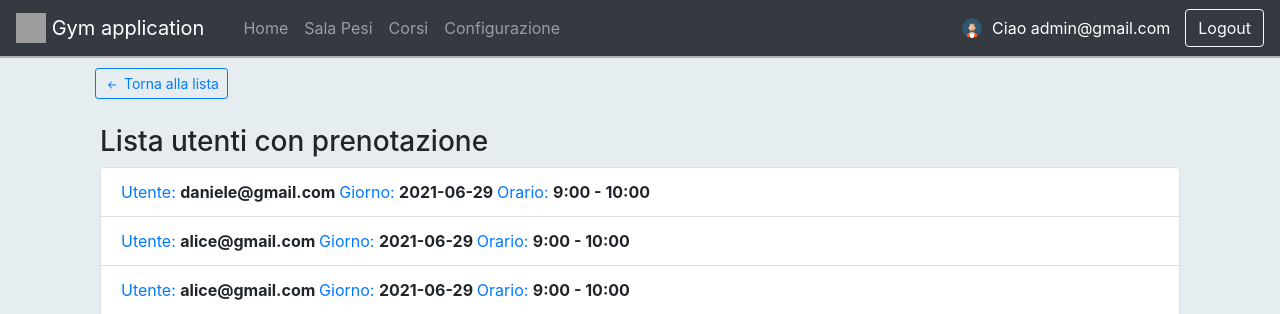
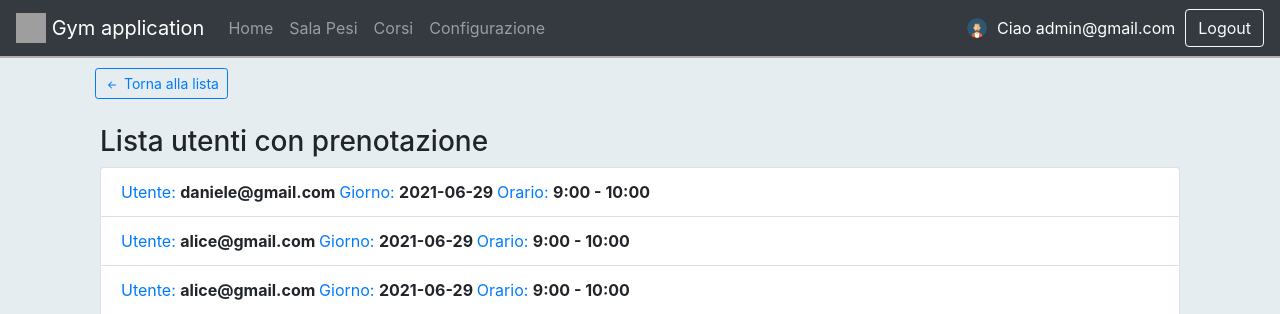
Before and after one commit to DanielBerton/gym-project, a Flask app: page /booking_list in a window 1280 px wide. Shown: the top 314 px of the page. Run offline with Flask 2, Linux system fonts and the light colour scheme; a user stored in the database is signed in; some libraries are stand-ins or nearby versions; grey boxes are pictures that could not be loaded.

Commit message:
Style(Base): menu refactor

```diff
--- a/templates/base.html
+++ b/templates/base.html
@@ -15,53 +15,44 @@
       {% if route != 'login' and route != '/unauthorized' and user %}
       <!-- Navbar -->
 
-        <nav class="header navbar navbar-expand-lg navbar-dark bg-dark">
+        <nav class="header navbar navbar-expand-md navbar-dark bg-dark">
           <a class="navbar-brand" href="{{ url_for('private') }}">
             <img src="https://www.goldsgym.com/assets/dist/img/logo/notext/fullcolor.svg" width="30" height="30" class="d-inline-block align-top" alt="">
             Gym application
           </a>
-          <div class="container-fluid">
-            <button
-              class="navbar-toggler"
-              type="button"
-              data-mdb-toggle="collapse"
-              data-mdb-target="#navbarExample01"
-              aria-controls="navbarExample01"
-              aria-expanded="false"
-              aria-label="Toggle navigation"
-            >
-              <i class="fas fa-bars"></i>
-            </button>
-            <div class="collapse navbar-collapse" id="navbarExample01">
-              <ul class="navbar-nav me-auto mb-2 mb-lg-0">
+          <button type="button" class="navbar-toggler" data-toggle="collapse" data-target="#navbarCollapse">
+            <span class="navbar-toggler-icon"></span>
+          </button>
+
+          <div class="collapse navbar-collapse" id="navbarCollapse">
+            <div class="navbar-nav">
+
                 {# menu dinamico in base all'utente #}
 
                 {% if user and user.role == "owner"  %}
-                  <li class="{{ 'active' if route == '/admin_dashboard' or route == '/private' else '' }} nav-item">
-                      <a class="nav-link" aria-current="page" href="{{ url_for('admin_dashboard') }}">Home</a>
-                  </li>
+                      <a class="nav-item nav-link {{ 'active' if route == '/admin_dashboard' or route == '/private' else '' }}" aria-current="page" href="{{ url_for('admin_dashboard') }}">Home</a>
                   {% else %}
-                  <li class="{{ 'active' if route == '/private' or route == '/admin_dashboard' else '' }} nav-item">
-                      <a class="nav-link" aria-current="page" href="{{ url_for('private') }}">Home</a>
-                    </li>
+
+                      <a class="{{ 'active' if route == '/private' or route == '/admin_dashboard' else '' }} nav-item nav-link" aria-current="page" href="{{ url_for('private') }}">Home</a>
+
                 {% endif %}
-                <li class="{{ 'active' if route == '/weight_rooms'  or route == '/previous' or route == '/next' else '' }} nav-item">
-                  <a class="nav-link" href="{{ url_for('wr_bp.weight_rooms') }}">Sala Pesi</a>
-                </li>
-                <li class="{{ 'active' if route == '/courses' else '' }}  nav-item">
-                  <a class="nav-link" href="{{ url_for('courses_bp.courses') }}">Corsi</a>
-                </li>
+
+                  <a class="{{ 'active' if route == '/weight_rooms'  or route == '/previous' or route == '/next' else '' }} nav-item nav-link" href="{{ url_for('wr_bp.weight_rooms') }}">Sala Pesi</a>
+
+
+                  <a class="{{ 'active' if route == '/courses' else '' }} nav-item nav-link" href="{{ url_for('courses_bp.courses') }}">Corsi</a>
+
                 {% if user and user.role == "owner"  %}
-                  <li class="{{ 'active' if route == '/setting' else '' }}  nav-item">
-                    <a class="nav-link" href="{{ url_for('settings_bp.setting') }}">Configurazione</a>
-                  </li>
+
+                    <a class="{{ 'active' if route == '/setting' else '' }} nav-item nav-link" href="{{ url_for('settings_bp.setting') }}">Configurazione</a>
+
                 {% endif %}
-              </ul>
             </div>
+          </div>
             <img src="static/img/avatar_man.png" alt="Avatar" class="avatar">
             {% if user %}
-              <span class="user">Ciao {{user.email}}</span>
-              {% endif %}
+              <span class="user" style="margin-right: 10px;">Ciao {{user.email}}</span>
+            {% endif %}
           </div>
           <form action="/logout" method="POST" class="form-inline my-2 my-lg-0">
             <button class="btn btn-outline-light" type="submit">Logout</button>
--- a/templates/total_booking_list.html
+++ b/templates/total_booking_list.html
@@ -25,7 +25,7 @@
                         {% endfor %}
                 </ul>
             {% else %}
-                <p>Non ci sono prenotazioni per questo slot</p>
+                <p>Non ci sono prenotazioni presenti</p>
             {% endif %}
         </div>
 
```
